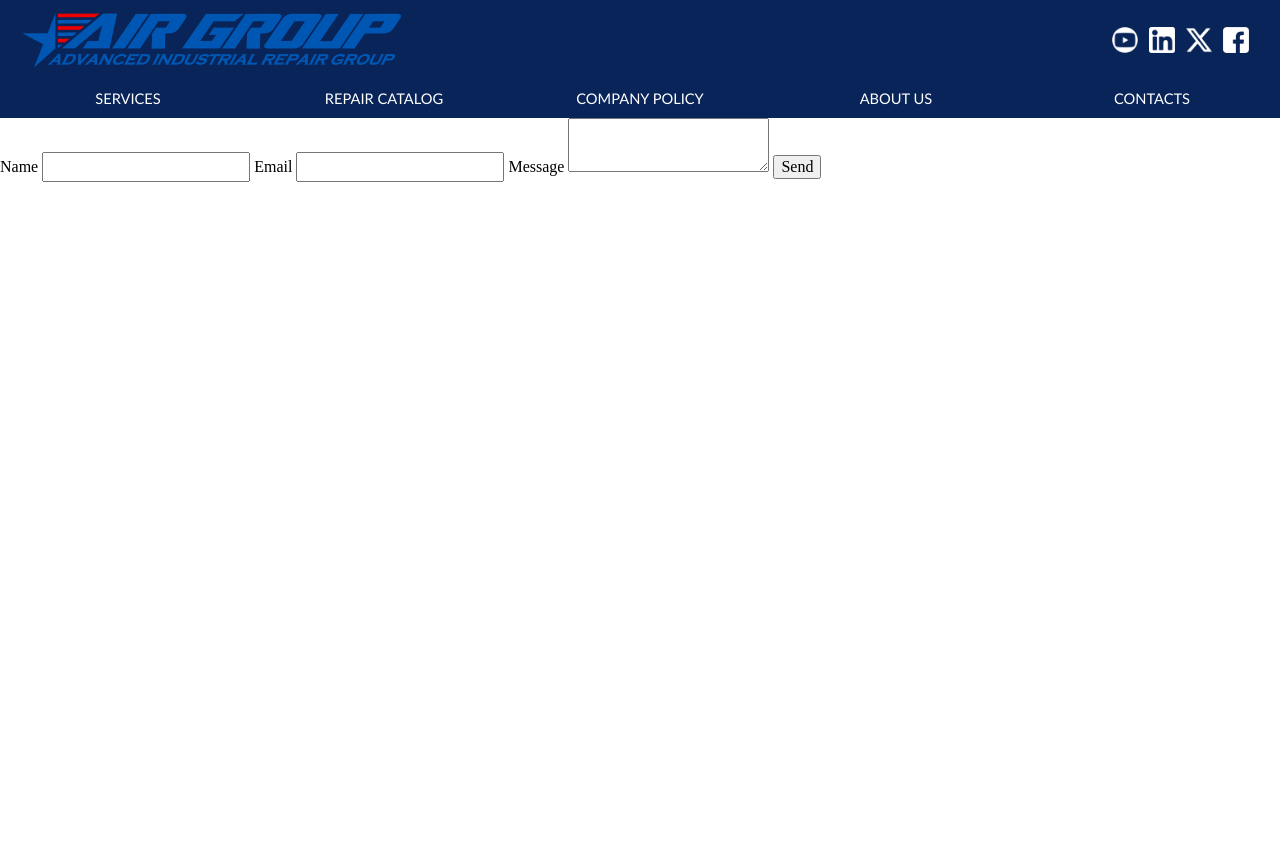
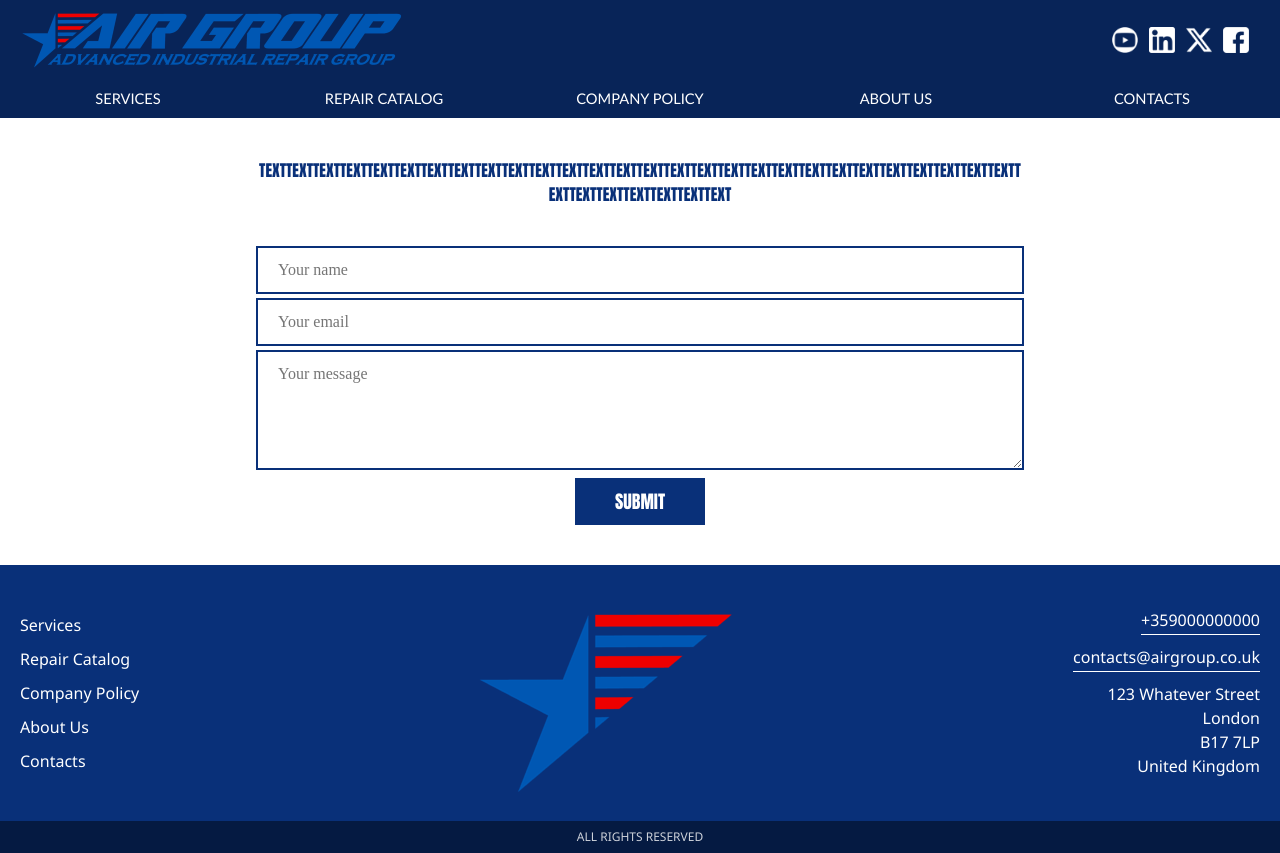
Before and after one commit to MaxHealthStudios/Website---AIR-Group, a plain HTML site: page pages/contacts.html in a window 1280 px wide. Before the commit the page ends 800 px from the top, so only its background shows below. Drawn offline with nearby package versions, Linux system fonts and the light colour scheme.

Commit message:
v0.11 Contact Form In Progress

```diff
--- a/pages/contacts.html
+++ b/pages/contacts.html
@@ -7,29 +7,9 @@
         <link rel="stylesheet" href="pages.css">
         <link rel="stylesheet" href="contacts/contacts.css">
         <script defer="" src="pages.js"></script>
-        <script type="text/javascript" src="https://cdn.jsdelivr.net/npm/@emailjs/browser@4/dist/email.min.js"></script>
-        <script type="text/javascript">
-            (function() {
-                // https://dashboard.emailjs.com/admin/account
-                emailjs.init({
-                    publicKey: "p1HGvVHRzFdmFGHQ0",
-                });
-            })();
-        </script>
-        <script type="text/javascript">
-            window.onload = function() {
-                document.getElementById('contact-form').addEventListener('submit', function(event) {
-                    event.preventDefault();
-                    // these IDs from the previous steps
-                    emailjs.sendForm('service_cr6061d', 'contact_form', this)
-                    .then(() => {
-                        console.log('SUCCESS!');
-                    }, (error) => {
-                        console.log('FAILED...', error);
-                    });
-                });
-            }
-        </script>
+        <script>window.onload = function() {document.getElementById("contact-form").reset()}</script>
+        <script src="/pages/contacts/contacts.js" async></script>
+        <script src="https://www.google.com/recaptcha/api.js" async defer></script>
     </head>
 
     <body>
@@ -65,16 +45,59 @@
             </button>
         </nav>
 
-        <form id="contact-form">
-            <!-- To simplify the tutorial, the value is static. -->
-            <input type="hidden" name="contact_number" value = >
-            <label>Name</label>
-            <input type="text" name="user_name">
-            <label>Email</label>
-            <input type="email" name="user_email">
-            <label>Message</label>
-            <textarea name="message"></textarea>
-            <input type="submit" value="Send">
+        <section class="form-instructions">
+            <p>
+                TEXTTEXTTEXTTEXTTEXTTEXTTEXTTEXTTEXTTEXTTEXTTEXTTEXTTEXTTEXTTEXTTEXTTEXTTEXTTEXTTEXTTEXTTEXTTEXTTEXTTEXTTEXTTEXTTEXTTEXTTEXTTEXTTEXTTEXTTEXT
+            </p>
+        </section>
+
+        <form id="contact-form" action="https://formly.email/submit" method="POST">
+            <input type="hidden" name="access_key" value="aafcfc647d4c47bcb45687e7b53ef57f">
+            <input type="hidden" name="redirect" value="https://maxhealthstudios.com">
+
+            <!-- form fields -->
+            <input type="text" name="name" id="name" placeholder="Your name" required>
+            <input type="email" name="replyto" id="email" placeholder="Your email" required>
+            <textarea name="message" id="message" rows="4" placeholder="Your message" required></textarea>
+            <!-- Google reCAPTCHA -->
+            <div class="g-recaptcha" data-sitekey="YOUR_SITE_KEY"></div>
+            <button type="submit">SUBMIT</button>
         </form>
+
+        <footer>
+            <div class="shell">
+                <div class="footer_inner">
+                    <div class="left_footer">
+                        <a href="services.html">Services</a>
+                        <a href="catalog.html">Repair Catalog</a>
+                        <a href="policy.html">Company Policy</a>
+                        <a href="about.html">About Us</a>
+                        <a href="contacts.html">Contacts</a>
+                    </div>
+                    <div class="mid_footer">
+                        <img src="/assets/square logo.png">
+                    </div>
+                    <div class="right_footer">
+                        <a href="tel:+359000000000">
+                            +359000000000
+                        </a>
+
+                        <a href="mailto:contacts@airgroup.co.uk">
+                            contacts@airgroup.co.uk
+                        </a>
+
+                        <p id="address">
+                            123 Whatever Street<br>
+                            London<br>
+                            B17 7LP<br>
+                            United Kingdom
+                        </p>
+                    </div>
+                </div>
+            </div>
+            <div class="copyright_section">
+                ALL RIGHTS RESERVED
+            </div>
+        </footer>
     </body>
 </html>
--- a/pages/contacts/contacts.scss
+++ b/pages/contacts/contacts.scss
@@ -0,0 +1,44 @@
+.form-instructions {
+    margin-top: 5vh;
+    display: flex;
+    justify-content: center;
+    align-items: center;
+
+    p {
+        max-width: 60vw;
+        text-align: center;
+        color: rgb(9, 48, 121);
+        font-weight: bolder;
+        font-family: Impact, Haettenschweiler, 'Arial Narrow Bold', sans-serif;
+    }
+}
+
+#contact-form {
+    display: flex;
+    flex-direction: column;
+    justify-content: center;
+    align-items: center;
+    padding: 5vh;
+    gap: 4px;
+
+    input, textarea {
+        width: 60vw;
+        padding: 10px 20px;
+        border: 2px solid rgb(9, 48, 121);
+    }
+
+    button {
+        padding: 10px 40px;
+        border: none;
+        background-color: rgb(9, 48, 121);
+        color: white;
+        font-family: Impact, Haettenschweiler, 'Arial Narrow Bold', sans-serif;
+        font-weight: bold;
+        font-size: large;
+        cursor: pointer;
+        transition: font-size 0.1s;
+    }
+    button:hover {
+        font-size: larger;
+    }
+}
```
Also changed, not shown: pages/contacts/contacts.css, pages/contacts/contacts.js (added), 1 other file.
